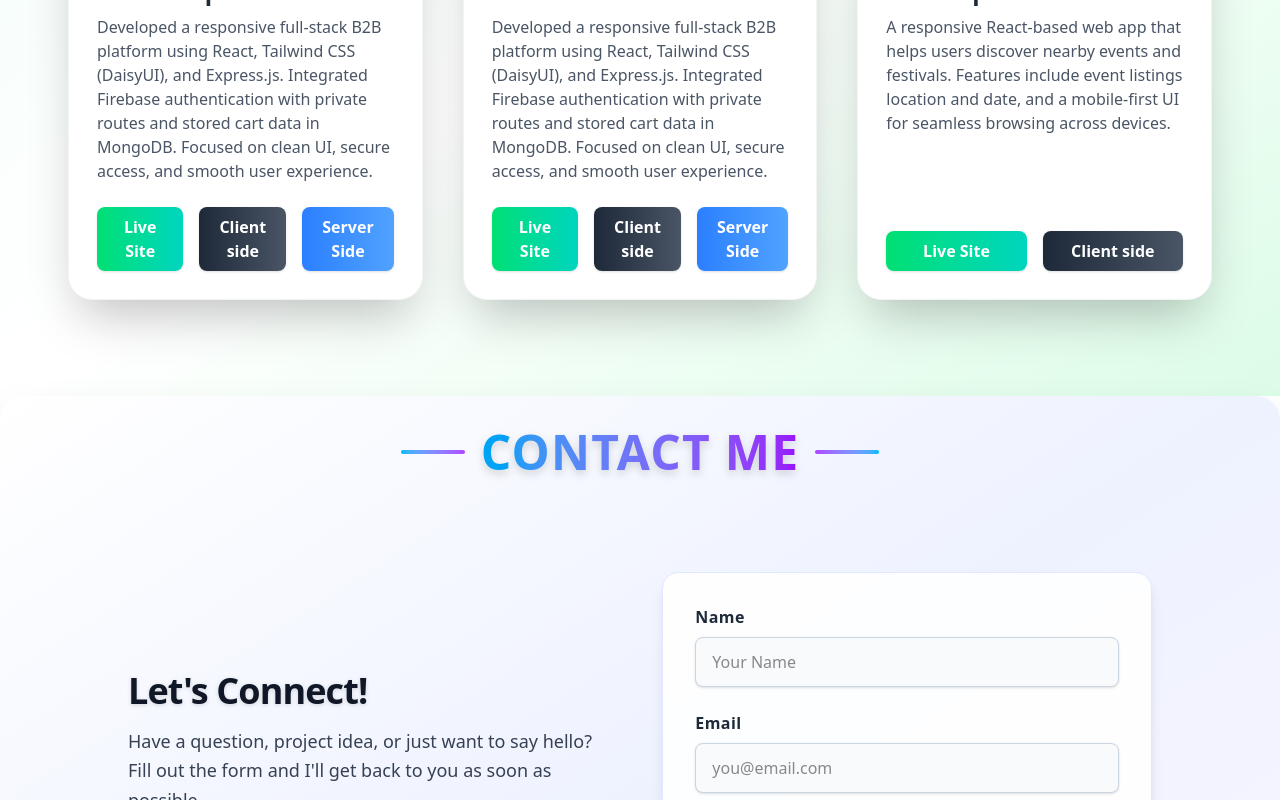
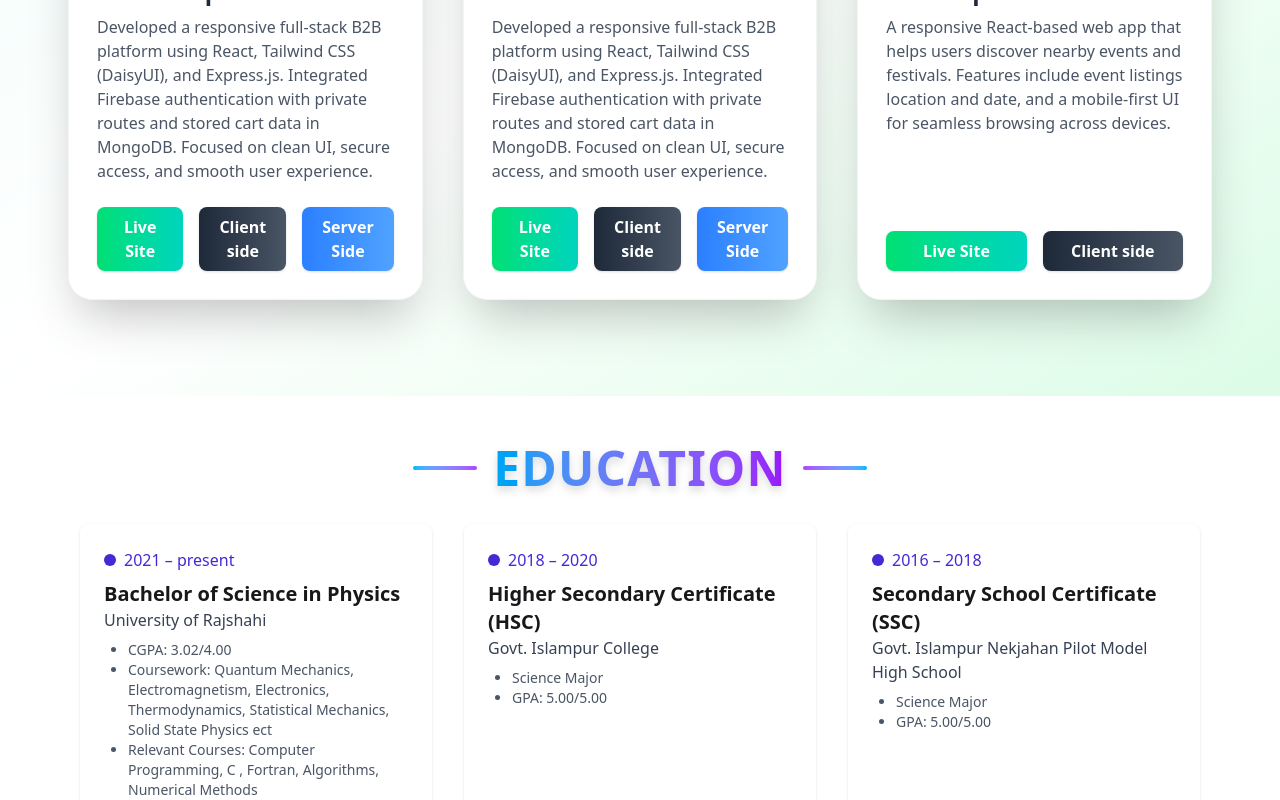
Before and after one commit to Arif-Rabbani-188/Arif-Portfolio, a React (Vite) app: page / in a window 1280 px wide. Shown: the part 2000-2800 px from the top of the page. Built offline with nearby package versions, Linux system fonts and the light colour scheme.

Commit message:
Add Education component with educational background details and styling

```diff
--- a/src/App.jsx
+++ b/src/App.jsx
@@ -8,6 +8,7 @@ import Skills from './Component/Skills'
 import Projects from './Component/Projects'
 import SendMail from './Component/SendMail'
 import Footer from './Component/Footer'
+import Education from './Component/Education'
 
 function App() {
   const [count, setCount] = useState(0)
@@ -18,6 +19,7 @@ function App() {
       <Banner></Banner>
       <Skills></Skills>
       <Projects></Projects>
+      <Education></Education>
       <SendMail></SendMail>
       <Footer></Footer>
     </div>
--- /dev/null
+++ b/src/Component/Education.jsx
@@ -0,0 +1,67 @@
+import React from 'react';
+
+const educationData = [
+    {
+        institution: "University of Rajshahi",
+        degree: "Bachelor of Science in Physics",
+        period: "2021 – present",
+        details: [
+            "CGPA: 3.02/4.00",
+            "Coursework: Quantum Mechanics, Electromagnetism, Electronics, Thermodynamics, Statistical Mechanics, Solid State Physics ect",
+            "Relevant Courses: Computer Programming, C , Fortran,  Algorithms, Numerical Methods",
+
+        ],
+    },
+    {
+        institution: "Govt. Islampur College",
+        degree: "Higher Secondary Certificate (HSC)",
+        period: "2018 – 2020",
+        details: [
+            "Science Major",
+            "GPA: 5.00/5.00",
+        ],
+    },
+    {
+        institution: "Govt. Islampur Nekjahan Pilot Model High School",
+        degree: "Secondary School Certificate (SSC)",
+        period: "2016 – 2018",
+        details: [
+            "Science Major",
+            "GPA: 5.00/5.00",
+        ],
+    },
+];
+
+const Education = () => (
+    <section className="my-12 mx-5 md:mx-20 ">
+        <div className="flex items-center justify-center mb-8">
+                <span className="block w-16 h-1 bg-gradient-to-r from-sky-400 to-purple-500 rounded-full mr-4"></span>
+                <h2 className="text-center text-2xl md:text-5xl font-bold text-transparent bg-clip-text bg-gradient-to-r from-sky-500 to-purple-600 tracking-wide uppercase drop-shadow-lg">
+                    Education
+                </h2>
+                <span className="block w-16 h-1 bg-gradient-to-l from-sky-400 to-purple-500 rounded-full ml-4"></span>
+            </div>
+        <div className="flex flex-col md:flex-row md:space-x-8 space-y-8 md:space-y-0">
+            {educationData.map((edu, idx) => (
+                <div
+                    key={idx}
+                    className="flex-1 bg-white rounded-lg shadow p-6 flex flex-col"
+                >
+                    <div className="flex items-center mb-2">
+                        <span className="inline-block w-3 h-3 bg-primary rounded-full mr-2"></span>
+                        <span className="text-primary font-medium">{edu.period}</span>
+                    </div>
+                    <h3 className="text-xl font-semibold">{edu.degree}</h3>
+                    <p className="text-md text-gray-700 font-medium">{edu.institution}</p>
+                    <ul className="list-disc ml-6 mt-2 text-sm text-gray-600">
+                        {edu.details.map((detail, i) => (
+                            <li key={i}>{detail}</li>
+                        ))}
+                    </ul>
+                </div>
+            ))}
+        </div>
+    </section>
+);
+
+export default Education;
```
